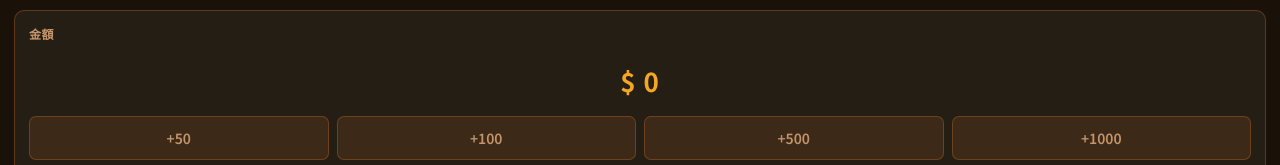
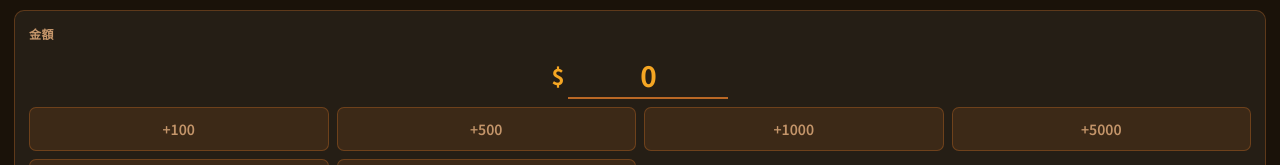
Before and after one commit to wytu4000/wytu4000.github.io, a plain HTML site: page pos/index.html in a window 1280 px wide. Shown: the part 435-600 px from the top of the page. Drawn offline with Linux system fonts and the light colour scheme; no server answers.

Commit message:
update POS system

```diff
--- a/pos/index.html
+++ b/pos/index.html
@@ -157,6 +157,36 @@
     padding: 8px 0;
     letter-spacing: 1px;
   }
+  .amount-input-wrap {
+    display: flex;
+    align-items: center;
+    justify-content: center;
+    gap: 4px;
+    margin-bottom: 4px;
+  }
+  .amount-prefix {
+    font-size: 22px;
+    font-weight: 700;
+    color: var(--accent-em);
+  }
+  #amountInput {
+    background: transparent;
+    border: none;
+    border-bottom: 2px solid var(--border-active);
+    border-radius: 0;
+    color: var(--accent-em);
+    font-size: 28px;
+    font-weight: 700;
+    font-family: 'Noto Sans TC', sans-serif;
+    text-align: center;
+    width: 160px;
+    padding: 2px 6px;
+    outline: none;
+    -moz-appearance: textfield;
+  }
+  #amountInput::-webkit-inner-spin-button,
+  #amountInput::-webkit-outer-spin-button { -webkit-appearance: none; }
+  #amountInput:focus { border-bottom-color: var(--accent-em); }
   .quick-btns {
     display: grid;
     grid-template-columns: repeat(4, 1fr);
@@ -518,9 +548,11 @@
   <!-- 金額 -->
   <div class="card">
     <div class="card-title">金額</div>
-    <div class="amount-display">$ <span id="amountDisplay">0</span></div>
+    <div class="amount-input-wrap">
+      <span class="amount-prefix">$</span>
+      <input type="number" id="amountInput" value="0" min="0" oninput="onAmountInput()">
+    </div>
     <div class="quick-btns">
-      <button class="quick-btn" onclick="addAmount(50)">+50</button>
       <button class="quick-btn" onclick="addAmount(100)">+100</button>
       <button class="quick-btn" onclick="addAmount(500)">+500</button>
       <button class="quick-btn" onclick="addAmount(1000)">+1000</button>
@@ -709,14 +741,18 @@ function changeQty(delta) {
 }
 
 // ── 金額 ──────────────────────────────────────────
+function onAmountInput() {
+  currentAmount = parseInt(document.getElementById('amountInput').value) || 0;
+  recalc();
+}
 function addAmount(v) {
   currentAmount += v;
-  document.getElementById('amountDisplay').textContent = currentAmount;
+  document.getElementById('amountInput').value = currentAmount;
   recalc();
 }
 function backspaceAmount() {
   currentAmount = Math.floor(currentAmount / 10);
-  document.getElementById('amountDisplay').textContent = currentAmount;
+  document.getElementById('amountInput').value = currentAmount;
   recalc();
 }
 function addTime(v) {
@@ -729,7 +765,7 @@ function backspaceTime() {
 }
 function clearAmount() {
   currentAmount = 0;
-  document.getElementById('amountDisplay').textContent = 0;
+  document.getElementById('amountInput').value = 0;
   recalc();
 }
 function recalc() {
@@ -816,8 +852,8 @@ function resetForm() {
   waivedCleaning = false;
 
   document.getElementById('qtyDisplay').textContent    = 1;
-  document.getElementById('timeDisplay').textContent   = 0;
-  document.getElementById('amountDisplay').textContent = 0;
+  document.getElementById('timeDisplay').textContent = 0;
+  document.getElementById('amountInput').value        = 0;
   document.getElementById('otherFee').value            = 0;
   document.getElementById('orderNote').value           = '';
   document.getElementById('staffSelect').selectedIndex = 0;
```
